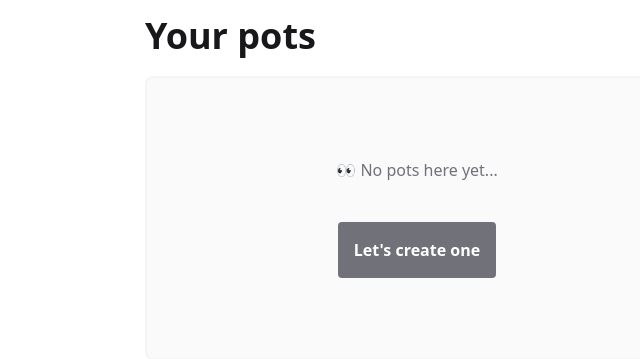
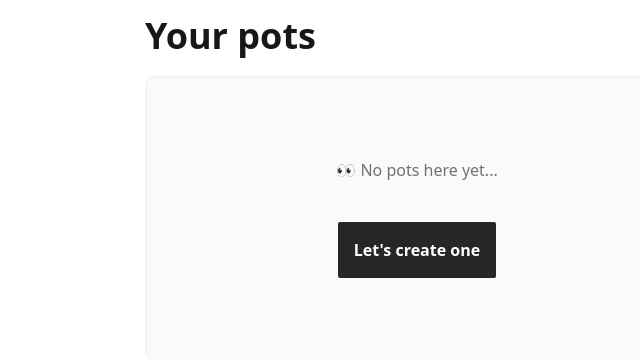
Before and after one commit to tbrlpld/potluck, a Django app: page / in a window 1280 px wide. Shown: the part 52-411 px from the top of the page, without its empty margins (223-863 px from the left). Run offline with Django 3.2, Linux system fonts and the light colour scheme; data that the repository does not hold is empty; style sheets or scripts are compiled from the project's sources; some libraries are stand-ins or nearby versions.

Commit message:
Darker button style

```diff
--- a/potluck/static/src/style.css
+++ b/potluck/static/src/style.css
@@ -16,7 +16,7 @@ input[type="password"] {
 }
 
 .btn {
-    @apply bg-primary-500 hover:bg-primary-600 active:bg-primary-700 text-white text-center font-semibold rounded
+    @apply bg-primary-800 hover:bg-primary-600 active:bg-primary-900 text-white text-center font-semibold rounded-sm
 }
 
 .errorlist {
```
